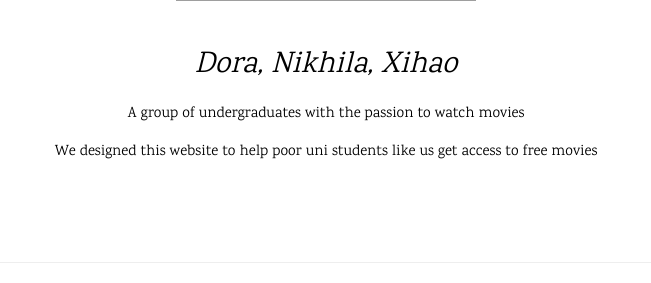
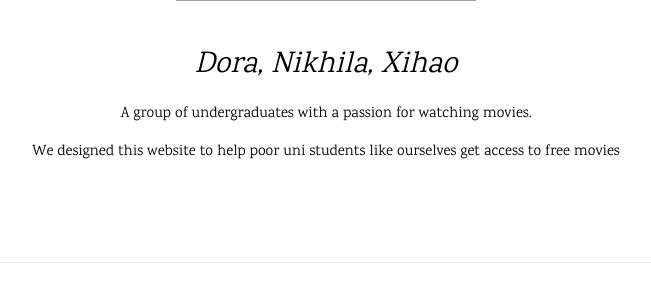
Before and after one commit to howtoosee/MooVieGo, a Flask app: page /about in a window 1280 px wide. Shown: the part 535-818 px from the top of the page, without its empty margins (314-965 px from the left). Run offline with Flask 2, Linux system fonts and the light colour scheme; parts of the project's set-up code (start-up, migrations or seed data) failed here and were passed over; grey boxes are pictures that could not be loaded.

Commit message:
corrected grammar in html files

```diff
--- a/templates/about.html
+++ b/templates/about.html
@@ -28,9 +28,8 @@
                alt="Cow" width="300" height="300"/>
     <div class="w3-padding-32">
         <h2 style="text-align: center;"><em>Dora, Nikhila, Xihao</em></h2>
-        <p style="text-align: center;">A group of undergraduates with the passion to watch movies</p>
-        <p style="text-align: center;">We designed this website to help poor uni students like us get access to free
-            movies</p>
+        <p style="text-align: center;">A group of undergraduates with a passion for watching movies.</p>
+        <p style="text-align: center;">We designed this website to help poor uni students like ourselves get access to free movies</p>
     </div>
 </div>
 <hr/>
```
